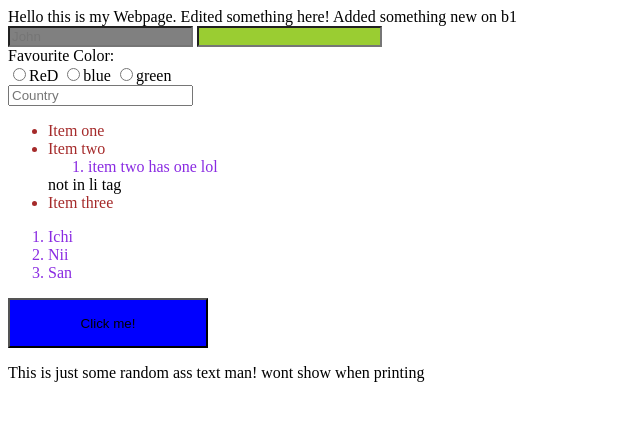
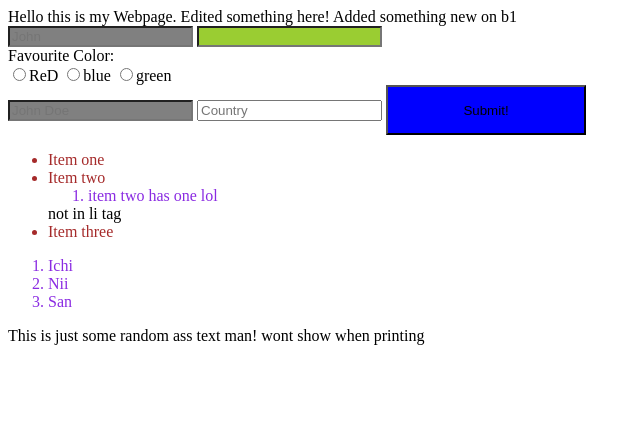
Before and after one commit to nnamdiokwechime/project0, a Flask app: page / in a window 1280 px wide. Shown: the top 421 px of the page, without its empty margins (0-641 px from the left). Run offline with Flask 2, Linux system fonts and the light colour scheme.

Commit message:
finished python lecture

```diff
--- a/application.py
+++ b/application.py
@@ -1,4 +1,4 @@
-from flask import Flask, render_template
+from flask import Flask, render_template, request
 
 app = Flask(__name__)
 
@@ -6,7 +6,8 @@ app = Flask(__name__)
 def index():
     return render_template("hello.html")
 
-@app.route("/<string:name>")
-def hello(name):
-    name= name.capitalize()
-    return f"Hello, {name}"
+@app.route("/hello", methods= ["POST"])
+def hello():
+    name= request.form.get("name").capitalize()
+    country = request.form.get("country")
+    return f"Hello, {name} from {country}"
--- a/templates/hello.html
+++ b/templates/hello.html
@@ -29,7 +29,7 @@
                 color: aqua;
             }
             input[type=text]{
-                background-color:gray;
+                background-color:rgb(128, 128, 128);
             }
             input[type=password]{
                 background-color: yellowgreen;
@@ -59,11 +59,16 @@
         </div>
 
         <div id="div1">
-            <input name="country" list="countries" placeholder="Country">
-            <datalist id="countries">
+            <form action="/hello" method="POST">
+                <input type="text" name="name" placeholder="John Doe">
+                <input name="country" list="countries" placeholder="Country">
+                <datalist id="countries">
                 <option value="Nigeria">
                 <option value="Ghana">
-            </datalist>
+                </datalist>
+
+                <button>Submit!</button>
+        </form>
         </div>
 
         <div>
@@ -82,9 +87,6 @@
                 <li>San</li>
             </ol>
         </div>
-        <div>
-            <button>Click me!</button>
-        </div>
 
         <p class="screen-only">This is just some random ass text man! wont show when printing</p>
 
```
